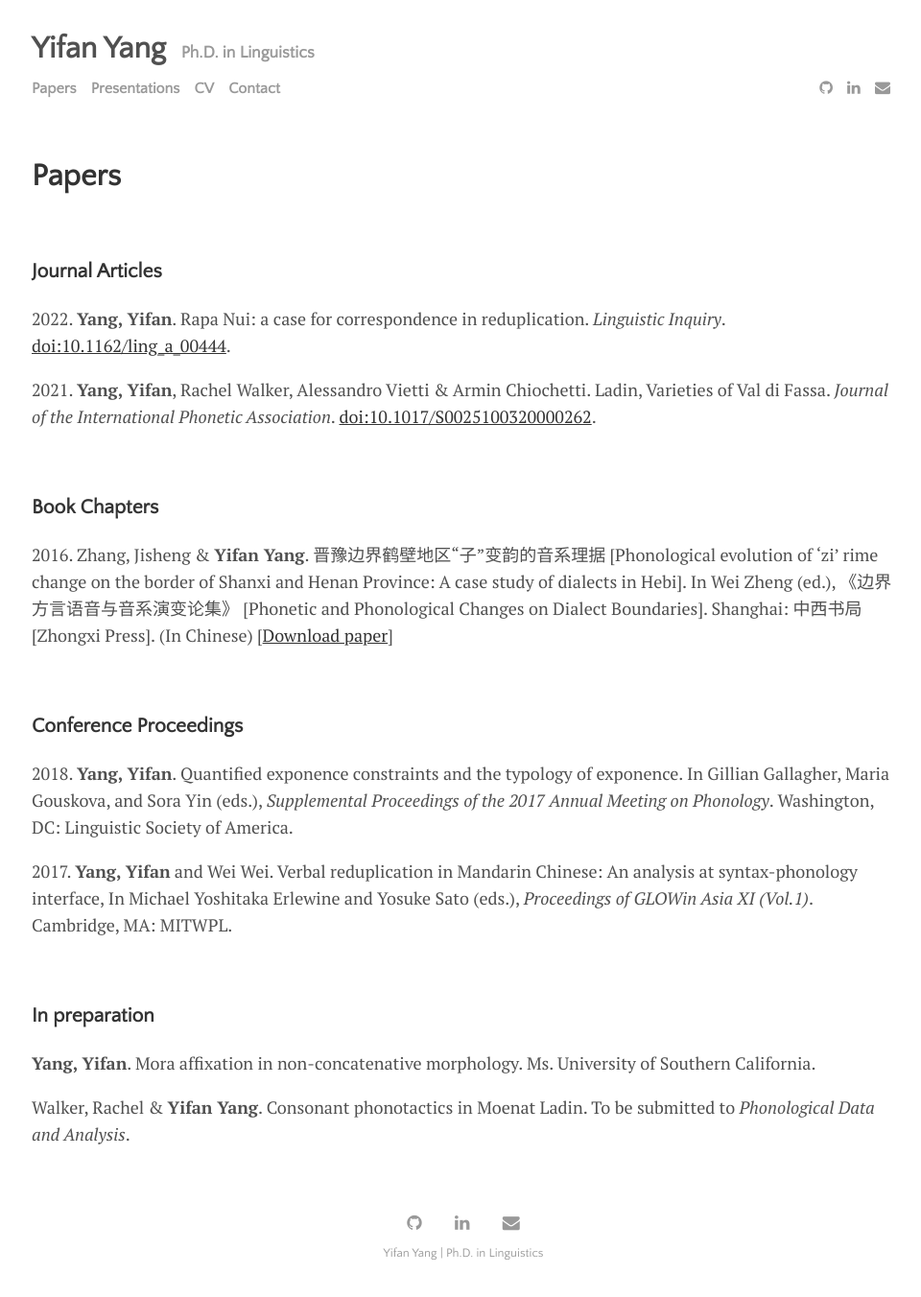
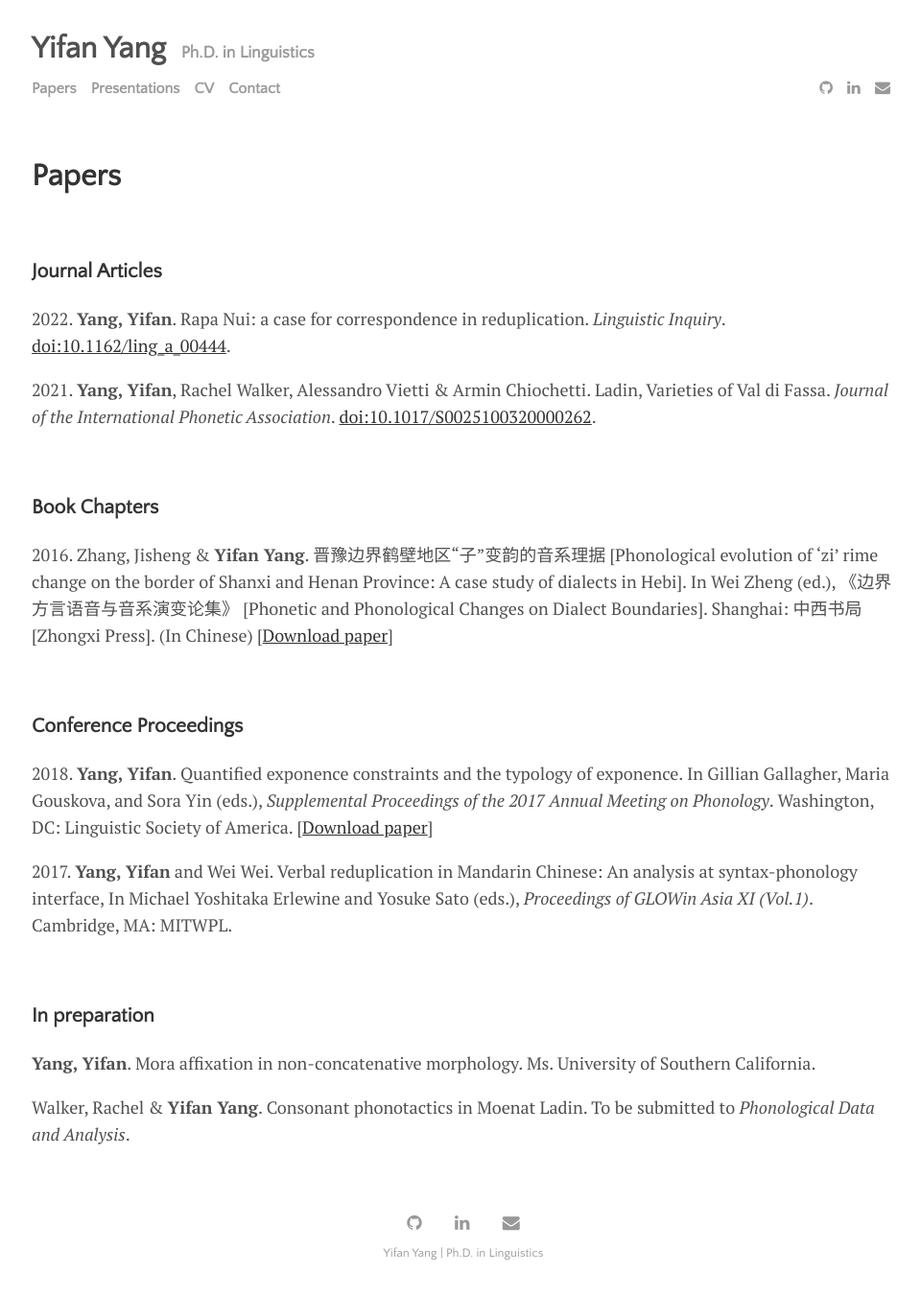
Before and after one commit to yifanyang08/yifanyang08.github.io, a Jekyll site: the page built from menu/papers.html, in a window 1280 px wide. Shown: the whole page at 96% size, without its empty margins (157-1117 px from the left). Built offline with Jekyll 4.4.1, drawn with Linux system fonts in a browser that asks for light colours.

Commit message:
paper page updates

```diff
--- a/menu/papers.html
+++ b/menu/papers.html
@@ -41,6 +41,7 @@ Ladin, Varieties of Val di Fassa. <i>Journal of the International Phonetic Assoc
   In Gillian Gallagher, Maria Gouskova, and Sora Yin (eds.),
   <i>Supplemental Proceedings of the 2017 Annual Meeting on Phonology</i>.
   Washington, DC: Linguistic Society of America.
+  [<a href="/assets/papers/Yifan Yang_AMP_proceedings_submitted.pdf">Download paper</a>]
 </p>
 
 <p>2017. <b>Yang, Yifan</b> and Wei Wei.
```
Also changed, not shown: 2 other files.
